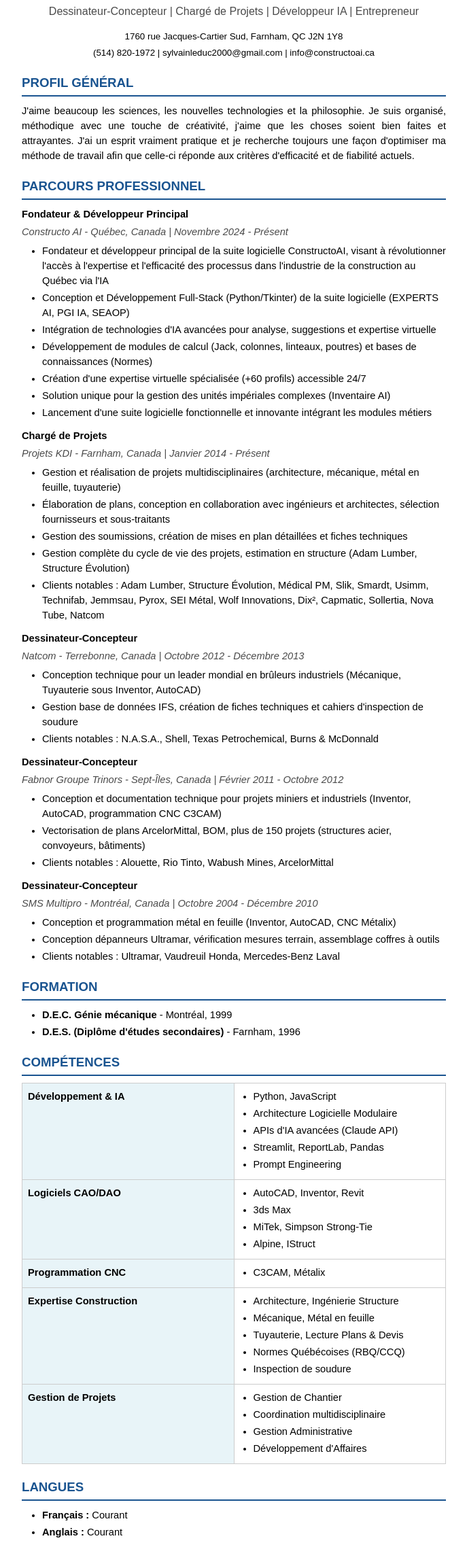
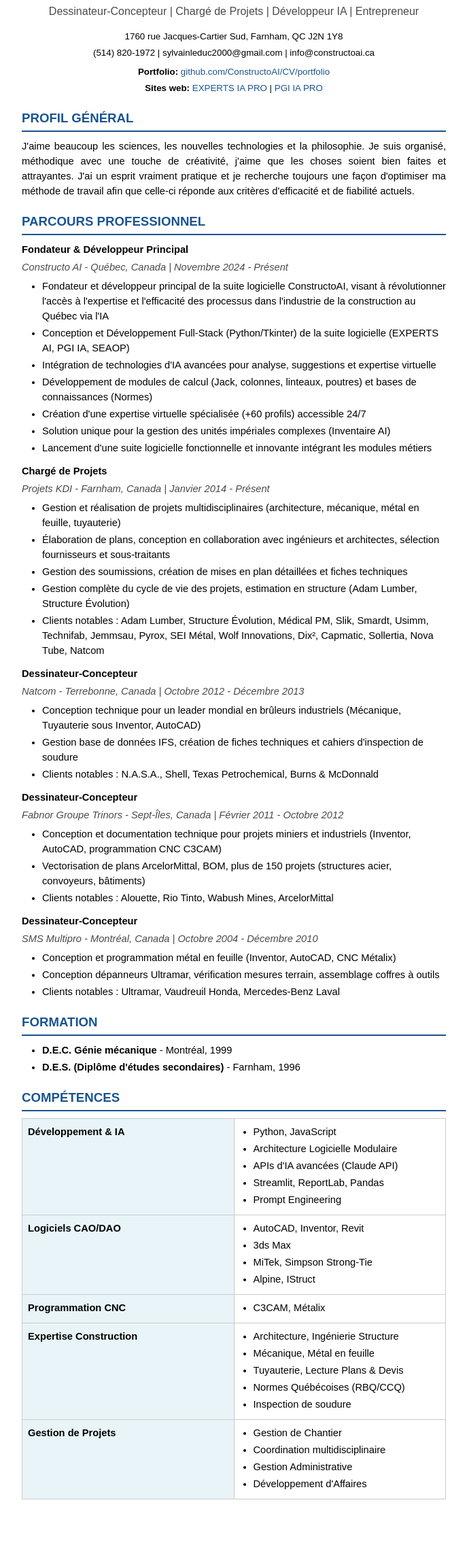
Before and after one commit to ConstructoAI/CV, a plain HTML site: page index.html in a window 1280 px wide. Shown: the part 147-2448 px from the top of the page at 68% size, without its empty margins (296-983 px from the left). Drawn offline with Linux system fonts and the light colour scheme.

Commit message:
Add files via upload

```diff
--- a/index.html
+++ b/index.html
@@ -150,6 +150,14 @@
         <div class="subtitle">Dessinateur-Concepteur | Chargé de Projets | Développeur IA | Entrepreneur</div>
         <div class="contact-info">1760 rue Jacques-Cartier Sud, Farnham, QC J2N 1Y8</div>
         <div class="contact-info">(514) 820-1972 | sylvainleduc2000@gmail.com | info@constructoai.ca</div>
+        <div class="contact-info" style="margin-top: 8px;">
+            <strong>Portfolio:</strong> <a href="https://github.com/ConstructoAI/CV/tree/main/portfolio" target="_blank" style="color: #1A5490; text-decoration: none;">github.com/ConstructoAI/CV/portfolio</a>
+        </div>
+        <div class="contact-info">
+            <strong>Sites web:</strong>
+            <a href="https://experts-ia-pro.onrender.com/" target="_blank" style="color: #1A5490; text-decoration: none;">EXPERTS IA PRO</a> |
+            <a href="https://pgi-ia-pro.onrender.com/" target="_blank" style="color: #1A5490; text-decoration: none;">PGI IA PRO</a>
+        </div>
     </div>
 
     <h1>PROFIL GÉNÉRAL</h1>
@@ -266,15 +274,3 @@
                     <li>Développement d'Affaires</li>
                 </ul>
             </td>
-        </tr>
-    </table>
-
-    <div class="langues-section">
-        <h1>LANGUES</h1>
-        <ul>
-            <li><strong>Français :</strong> Courant</li>
-            <li><strong>Anglais :</strong> Courant</li>
-        </ul>
-    </div>
-</body>
-</html>
```
